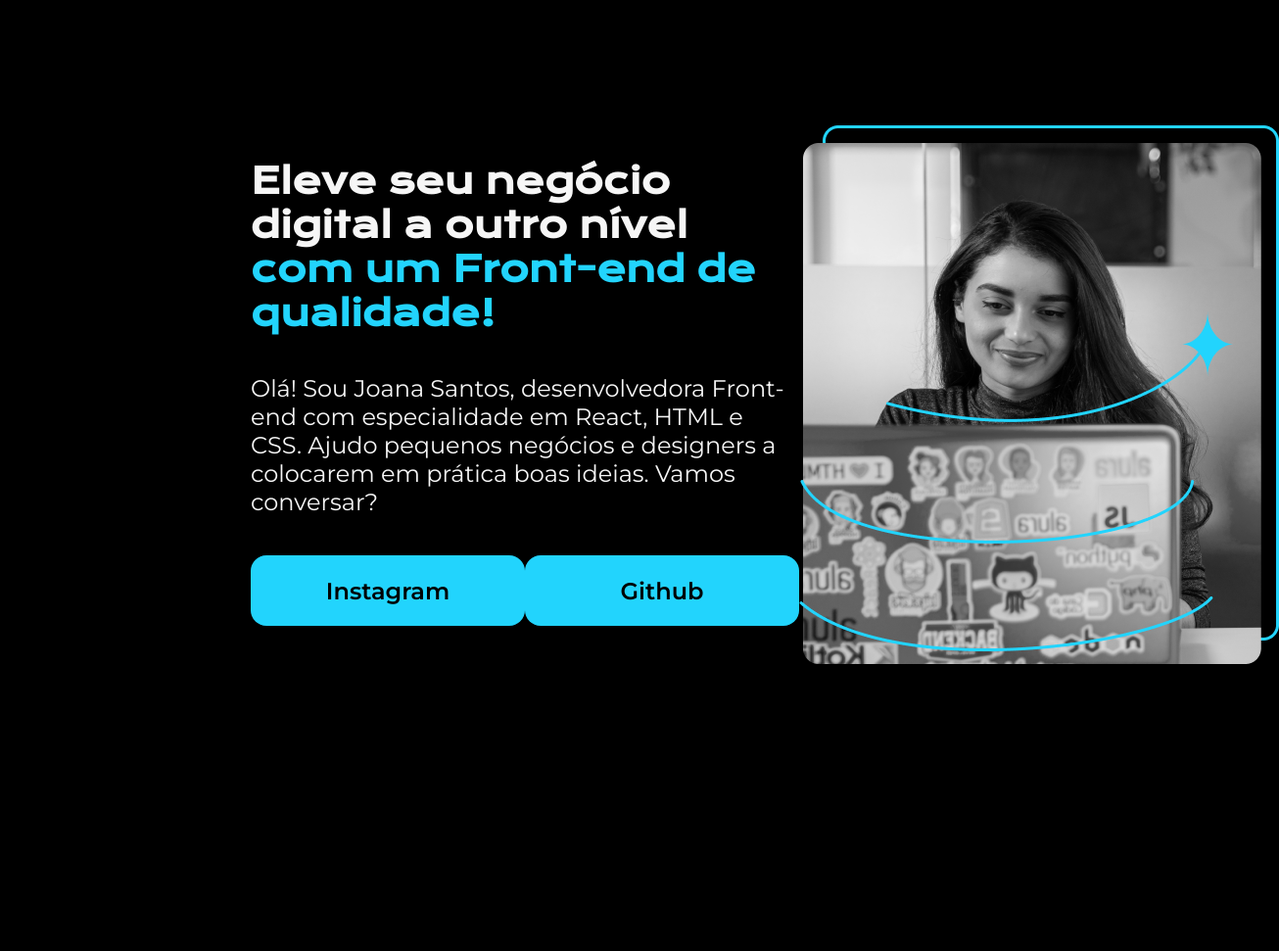
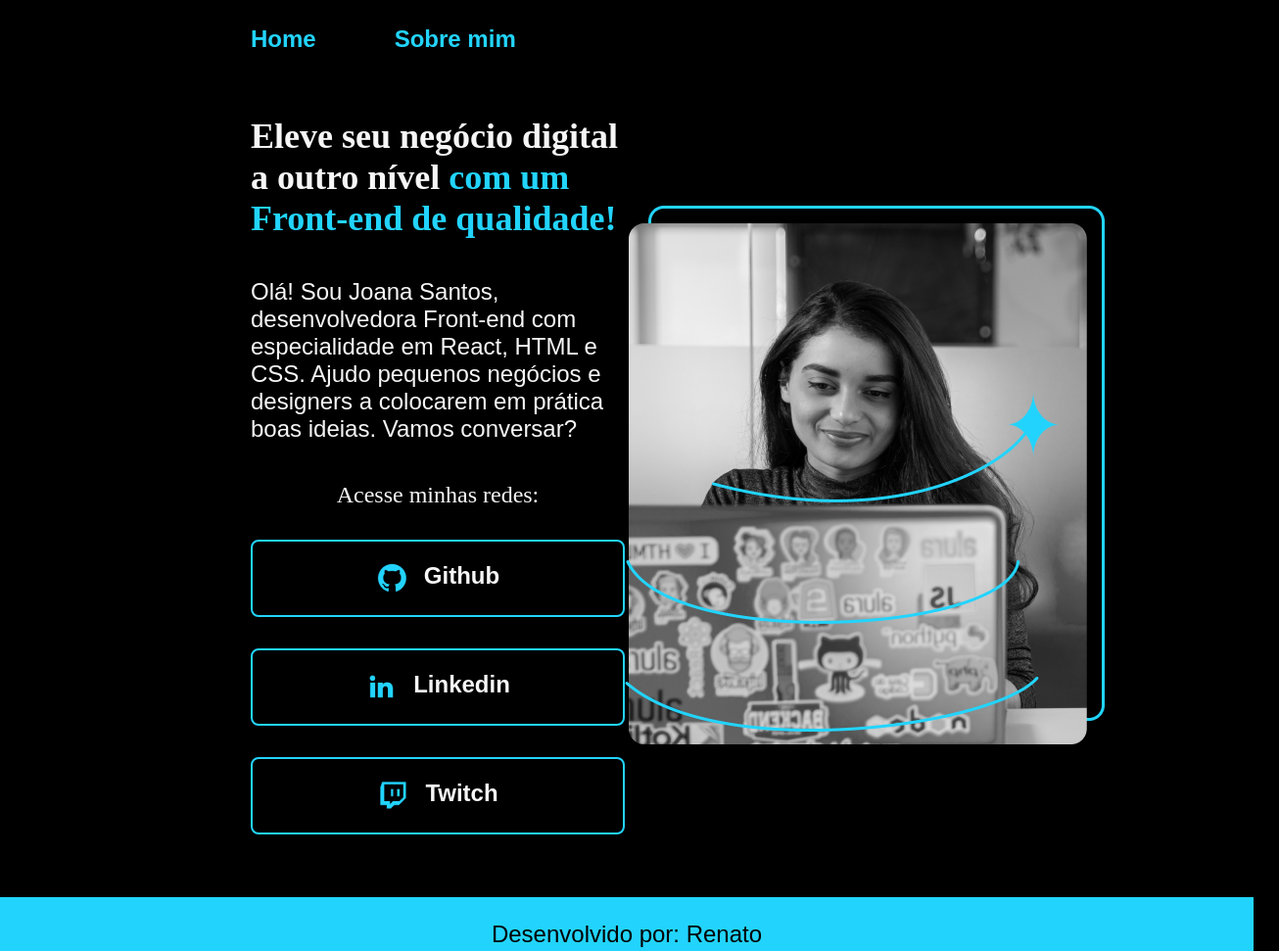
Before and after one commit to NatoFernandes/HTML-e-CSS-para-projetos-web, a plain HTML site: page index.html in a window 1280 px wide. Shown: the top 971 px of the page at 98% size, 1306 px wide, since content can reach past the window. Before the commit the page ends 928 px from the top, so only its background shows below. Drawn offline with nearby package versions, Linux system fonts and the light colour scheme; a web font is replaced by a local one.

Commit message:
Projeto após final do terceiro curso

```diff
--- /dev/null
+++ b/Styles/styles.css
@@ -0,0 +1,112 @@
+@import url('https://fonts.googleapis.com/css2?family=Kro#F6F6F6--cor-terciariana+One&family=Montserrat:wght@400;600&family=Poppins:wght@300;500;800&display=swap');
+:root {
+    --cor-primaria: #000000;
+    --cor-secundaria: #F6F6F6;
+    --cor-terciaria: #22D4FD;
+    --cor-rover: #272727
+
+    --font-primaria: 'Krona One', sans-serif;
+    --font-secundaria: 'Monteserrat', sans-serif;
+}
+
+
+* {
+    margin: 0;
+    padding: 0;
+}
+
+body {
+    /* height: 100vh; */
+    box-sizing: border-box;
+    background-color: var(--cor-primaria);
+    color: var(--cor-secundaria)
+}
+
+.cabecalho {
+    padding: 2% 0 0 20%;
+}
+
+.cabecalho_menu {
+    display: flex;
+    gap: 80px;
+}
+
+.cabecalho_menu_link {
+    font-family: var(--font-secundaria);
+    font-size: 24px;
+    font-weight: 600;
+    color: var(--cor-terciaria);
+    text-decoration: none;
+}
+
+.titulo-destaque {
+    color: var(--cor-terciaria)
+}
+
+.apresentacao{
+    padding: 5% 20%;
+    display: flex;
+    align-items: center;
+    justify-content: space-between;
+}
+
+.apresentacao_conteudo {
+   width: 615px;
+   display: flex;
+   flex-direction: column;
+   gap: 40px;
+}
+
+.apresentacao_conteudo_titulo {
+    font-size: 36px;
+    font-family: var(--font-primaria);
+}
+
+.apresentacao_conteudo_texto {
+    font-size: 24px;
+    font-family: 'Montserrat', sans-serif;
+}
+
+.apresentacao_links {
+    display: flex;
+    flex-direction: column;
+    justify-content: space-between;
+    align-items: center;
+    gap: 32px;
+}
+
+.apresentacao_links_redes {
+    /* background-color: var(--cor-terciaria); */
+    display: flex;
+    justify-content: center;
+    gap: 16px;
+    border-radius: 8px;
+    width: 378px;
+    padding: 21.5px 0;
+    text-align: center;
+    font-size: 24px;
+    font-weight: 600;
+    text-decoration: none;
+    color: var(--cor-secundaria);
+    font-family: 'Montserrat', sans-serif;
+    border: 2px solid var(--cor-terciaria);
+}
+
+.apresentacao_links_redes:hover {
+    background-color: var(--cor-rover);
+}
+
+.apresentacao_links_subtitulo {
+    font-family: 'Krona One', 'sans-serif';
+    font-weight: 400;
+    font-size: 24px;
+}
+
+.rodape {
+    padding: 24px;
+    color: var(--cor-primaria);
+    background-color: var(--cor-terciaria);
+    text-align: center;
+    font-family: var(--font-secundaria);
+    font-size: 24px;
+}
--- a/index.html
+++ b/index.html
@@ -4,25 +4,39 @@
     <meta charset="UTF-8">
     <meta name="viewport" content="width=device-width, initial-scale=1.0">
     <title>Portfólio</title>
-    <link rel="stylesheet" href="styles.css">
+    <link rel="stylesheet" href="./Styles/styles.css">
 </head>
 <body>
-    <header>
-
+    <header class="cabecalho">
+        <nav class="cabecalho_menu">
+            <a class="cabecalho_menu_link" href="./index.html">Home</a>
+            <a class="cabecalho_menu_link" href="./about.html">Sobre mim</a>
+        </nav>
     </header>
     <main class="apresentacao">
         <section class="apresentacao_conteudo">
             <h1 class="apresentacao_conteudo_titulo">Eleve seu negócio digital a outro nível <strong class="titulo-destaque">com um Front-end de qualidade!</strong></h1>
             <p class="apresentacao_conteudo_texto">Olá! Sou Joana Santos, desenvolvedora Front-end com especialidade em React, HTML e CSS. Ajudo pequenos negócios e designers a colocarem em prática boas ideias. Vamos conversar?</p>
             <div class="apresentacao_links">
-                <a class="apresentacao_links_redes" href="https://www.instagram.com/">Instagram</a>
-                <a class="apresentacao_links_redes" href="https://github.com/">Github</a>
+                <h2 class="apresentacao_links_subtitulo">Acesse minhas redes:</h2>
+                <a class="apresentacao_links_redes" href="https://github.com/">
+                    <img src="Arquivos/github.png" alt="Logo do Github">
+                    Github
+                </a>
+                <a class="apresentacao_links_redes" href="https://linkedin.com/">
+                    <img src="Arquivos/linkedin.png" alt="Logo do Github">
+                    Linkedin
+                </a>
+                <a class="apresentacao_links_redes" href="https://twitch.tv/">
+                    <img src="Arquivos/twitch.png" alt="Logo do Github">
+                    Twitch
+                </a>
             </div>
         </section>
         <img src="Arquivos/Imagem.png" alt="Foto da Joana Santos programando">
     </main>
-    <footer>
-
+    <footer class="rodape">
+        <p><b></b>Desenvolvido por: Renato</b></p>
     </footer>
 </body>
 </html>
--- a/styles.css
+++ /dev/null
@@ -1,60 +0,0 @@
-@import url('https://fonts.googleapis.com/css2?family=Krona+One&family=Montserrat:wght@400;600&family=Poppins:wght@300;500;800&display=swap');
-
-* {
-    margin: 0;
-    padding: 0;
-}
-
-body {
-    height: 100vh;
-    box-sizing: border-box;
-    background-color: #000000;
-    color: #F6F6F6
-}
-
-.titulo-destaque {
-    color: #22D4FD
-}
-
-.apresentacao{
-    margin: 10% 20%;
-    display: flex;
-    align-items: center;
-    justify-content: space-between;
-}
-
-.apresentacao_conteudo {
-   width: 615px;
-   height: 482px;
-   display: flex;
-   flex-direction: column;
-   gap: 40px;
-}
-
-.apresentacao_conteudo_titulo {
-    font-size: 36px;
-    font-family: 'Krona One', sans-serif;
-}
-
-.apresentacao_conteudo_texto {
-    font-size: 24px;
-    font-family: 'Montserrat', sans-serif;
-}
-
-.apresentacao_links {
-    display: flex;
-    justify-content: space-between;
-}
-
-.apresentacao_links_redes {
-    background-color: #22D4FD;
-    border-radius: 16px;
-    width: 280px;
-    padding: 21.5px 0;
-    text-align: center;
-    font-size: 24px;
-    font-weight: 600;
-    text-decoration: none;
-    color: #000000;
-    font-family: 'Montserrat', sans-serif;
-}
```
Also changed, not shown: about.html (added, +28 -0 lines), Arquivos/github.png (added), Arquivos/instagram.png (added), Arquivos/linkedin.png (added), Arquivos/twitch.png (added), Arquivos/twitter.png (added).
